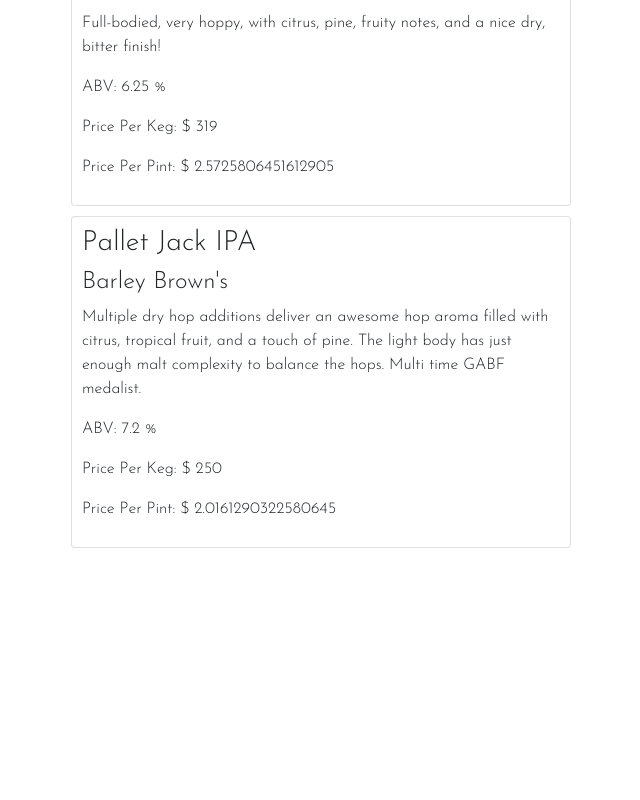
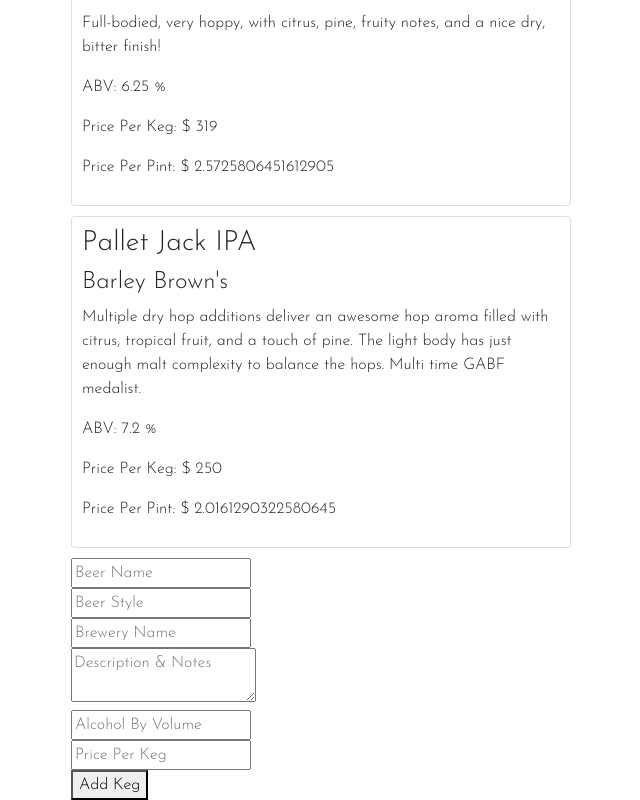
Before and after one commit to tigertiger/pony-keg, a React (Create React App) app: page / in a window 1280 px wide. Shown: the part 529-1329 px from the top of the page, without its empty margins (11-651 px from the left). Before the commit the page ends 1087 px from the top, so only its background shows below. Built offline with nearby package versions, Linux system fonts and the light colour scheme; a web font is replaced by a local one.

Commit message:
create new keg form; function not in place yet

```diff
--- a/src/components/App.js
+++ b/src/components/App.js
@@ -1,12 +1,14 @@
 import React from "react";
 import Header from "./Header";
 import KegList from "./KegList";
+import NewKegForm from "./NewKegForm";
 
 function App(){
   return (
     <React.Fragment>
       <Header />
       <KegList />
+      <NewKegForm />
     </React.Fragment>
   );
 }
--- a/src/components/Keg.js
+++ b/src/components/Keg.js
@@ -26,7 +26,8 @@
   brewery: PropTypes.string,
   description: PropTypes.string,
   abv: PropTypes.number,
-  price: PropTypes.number
+  price: PropTypes.number,
+  id: PropTypes.string
 }
 
 export default Keg;
--- a/src/components/NewKegForm.js
+++ b/src/components/NewKegForm.js
@@ -0,0 +1,55 @@
+import React from "react";
+import { v4 } from 'uuid';
+import PropTypes from "prop-types";
+
+function NewKegForm(props) {
+  function handleNewKegFormSubmission(event) {
+    event.preventDefault();
+    props.onNewKegCreation({beer: event.target.beer.value, style: event.target.style.value, brewery: event.target.style.brewery, description: event.target.style.description, abv: event.target.abv.value, price: event.target.price.value, id: v4()});
+    alert("it works!");
+  }
+
+  return(
+    <>
+    <div className="container">
+      <form id="newKeg" onSubmit={handleNewKegFormSubmission}>
+        <input
+        type="text"
+        name="beer"
+        placeholder="Beer Name" /><br />
+
+        <input
+        type="text"
+        name="style"
+        placeholder="Beer Style" /><br />
+
+        <input
+        type="text"
+        name="brewery"
+        placeholder="Brewery Name" /><br />
+
+        <textarea
+        name="description"
+        placeholder="Description & Notes" /><br />
+
+        <input
+        type="number"
+        name="abv"
+        placeholder="Alcohol By Volume" /><br />
+
+        <input
+        type="number"
+        name="price"
+        placeholder="Price Per Keg" /><br />
+        <button type="submit">Add Keg</button>
+      </form>
+    </div>
+    </>
+  );
+}
+
+NewKegForm.propTypes = {
+  onNewKegCreation: PropTypes.func
+};
+
+export default NewKegForm;
```
